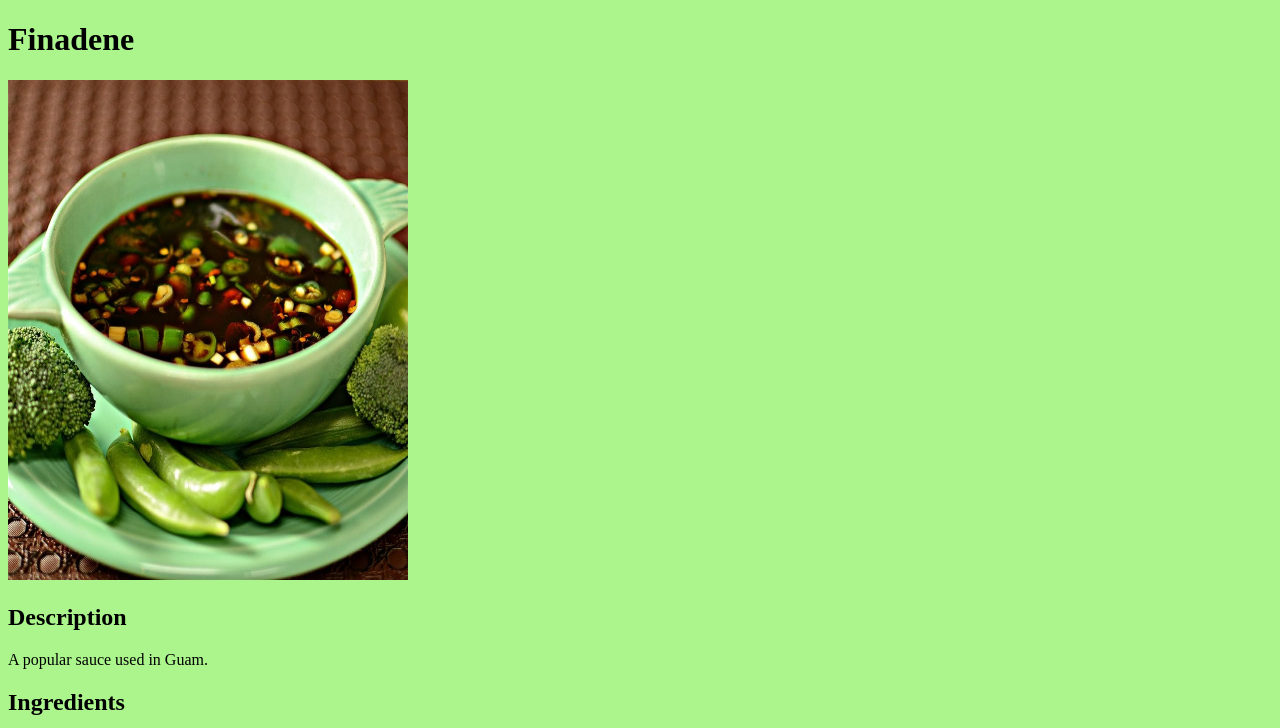
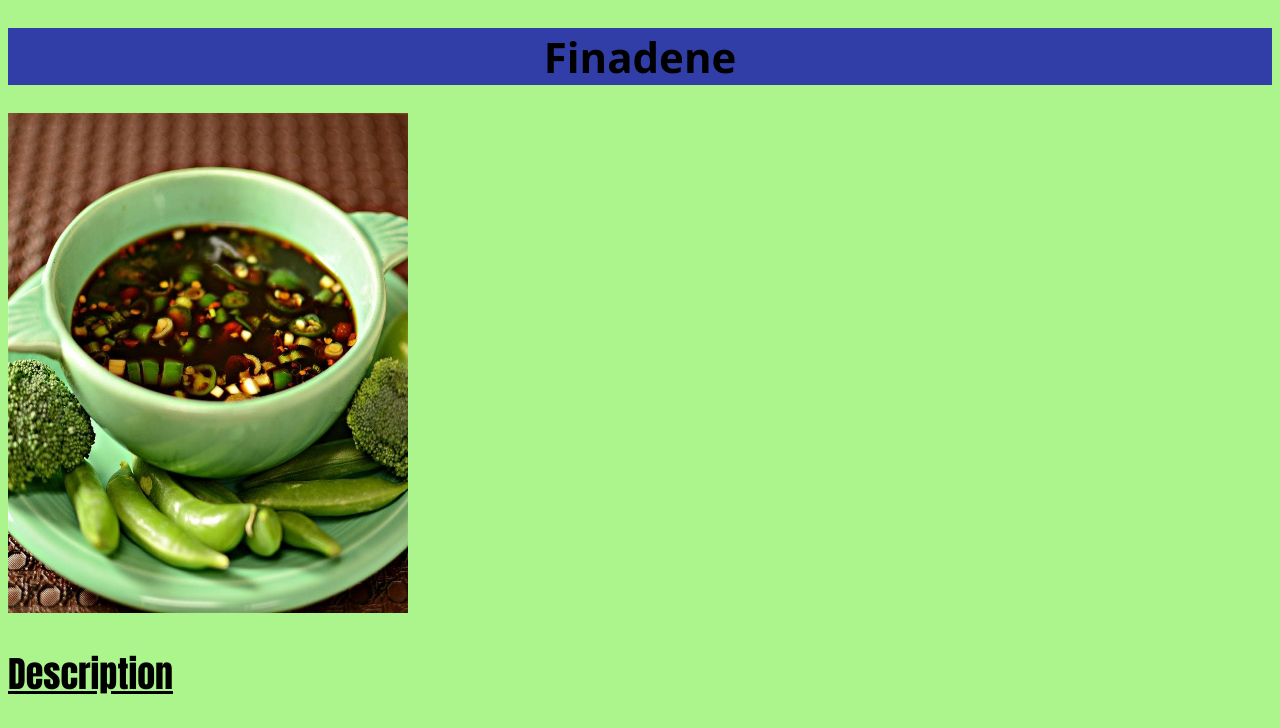
Before and after one commit to bsablan24/odin-recipes, a plain HTML site: page recipes/finadene.html in a window 1280 px wide. Shown: the top 728 px of the page. Drawn offline with Linux system fonts and the light colour scheme.

Commit message:
ALIGN, BKGRND COLOR, FONT SIZE TO TEXT

```diff
--- a/recipes/finastyle.css
+++ b/recipes/finastyle.css
@@ -1,3 +1,21 @@
 html {
     background-color:rgb(171, 245, 140)
 }
+
+h1 {
+    background-color: #323ea8;
+    font-size: 42px;
+    text-align: center;
+    font-family: 'Segoe UI', Tahoma, Geneva, Verdana, sans-serif;
+}
+
+h2 {
+    font-size: 36px;
+    text-decoration: underline;
+    font-family: Impact, Haettenschweiler, 'Arial Narrow Bold', sans-serif;
+
+}
+
+p {
+    font-size: 24px;
+}
--- a/recipes/tbstyle.css
+++ b/recipes/tbstyle.css
@@ -5,9 +5,16 @@ background-color: rgb(219, 127, 127);
 h1 {
 font-size: 42px;
 font-family: 'Franklin Gothic Medium', 'Arial Narrow', Arial, sans-serif;
+text-align: center;
+background-color: lightgreen;
 }
 
 h2 {
     font-size: 36px;
     font-family: 'Franklin Gothic Medium', 'Arial Narrow', Arial, sans-serif;
+    text-decoration: underline;
 }
+
+p {
+    font-size: 24px;
+}
--- a/style.css
+++ b/style.css
@@ -8,6 +8,7 @@ h1 {
     background-color: palegreen;
     font-size: 36px;
     font-family: 'Trebuchet MS', 'Lucida Sans Unicode', 'Lucida Grande', 'Lucida Sans', Arial, sans-serif;
+    text-align: center;
 }
 
 li {
```
